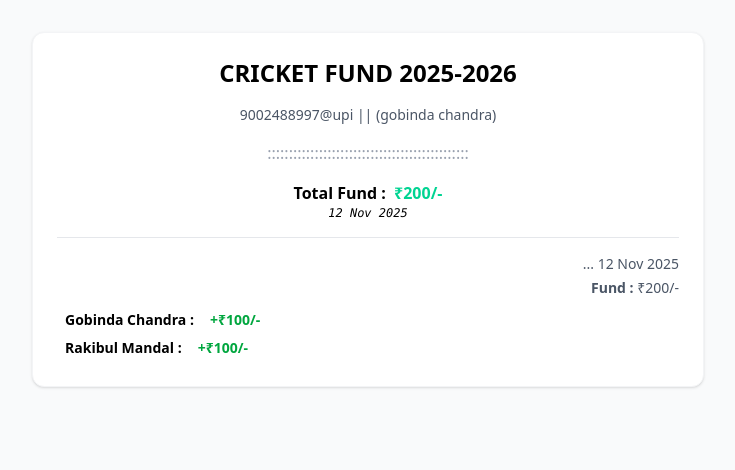
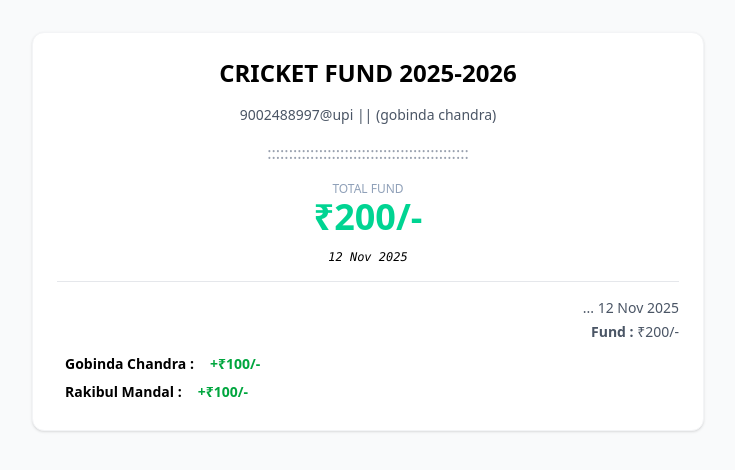
Before and after one commit to gobinda-chandra/fund-details-app, a React (Vite) app: page / in a window 1280 px wide. Shown: the top 470 px of the page, without its empty margins (272-1007 px from the left). Built offline with nearby package versions, Linux system fonts and the light colour scheme.

Commit message:
totalfund ui is modified

```diff
--- a/src/pages/fundPage/index.jsx
+++ b/src/pages/fundPage/index.jsx
@@ -26,13 +26,16 @@ export default function FundPage() {
         </div>
 
         <p className="text-center text-base flex flex-col">
-          <span>
-            <span className="font-semibold mr-1">Total Fund : </span>{" "}
-            <span className="text-emerald-400 font-semibold">
-              ₹{totalFund}/-{" "}
-            </span>
+          <span className="uppercase text-xs text-slate-400">Total Fund</span>
+          <span
+            className={` ${
+              totalFund > 0 ? "text-emerald-400" : "text-red-600"
+            } font-bold text-4xl`}
+          >
+            ₹{totalFund}/-{" "}
           </span>
-          <span className="font-mono italic text-xs">{currentDate}</span>
+
+          <span className="font-mono italic text-xs mt-3">{currentDate}</span>
         </p>
 
         {/* 🔹 Fund Records */}
```
